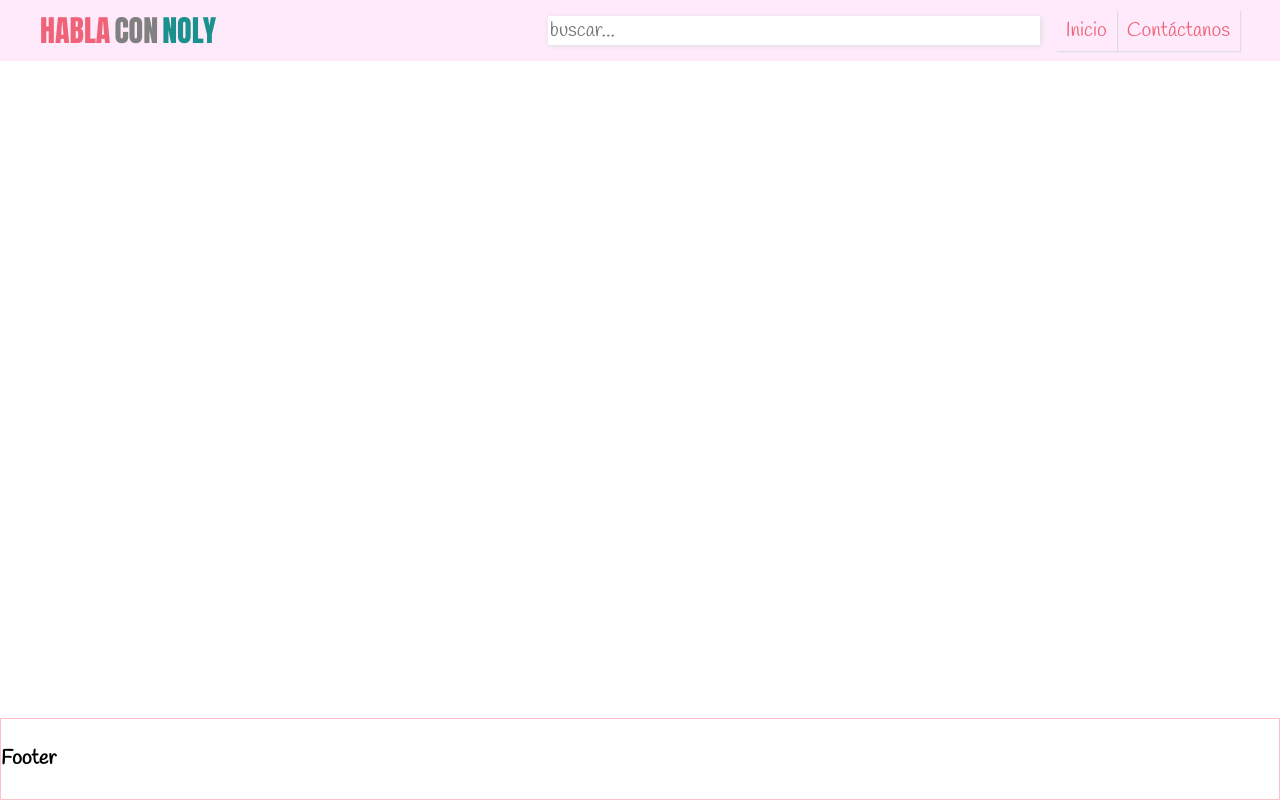
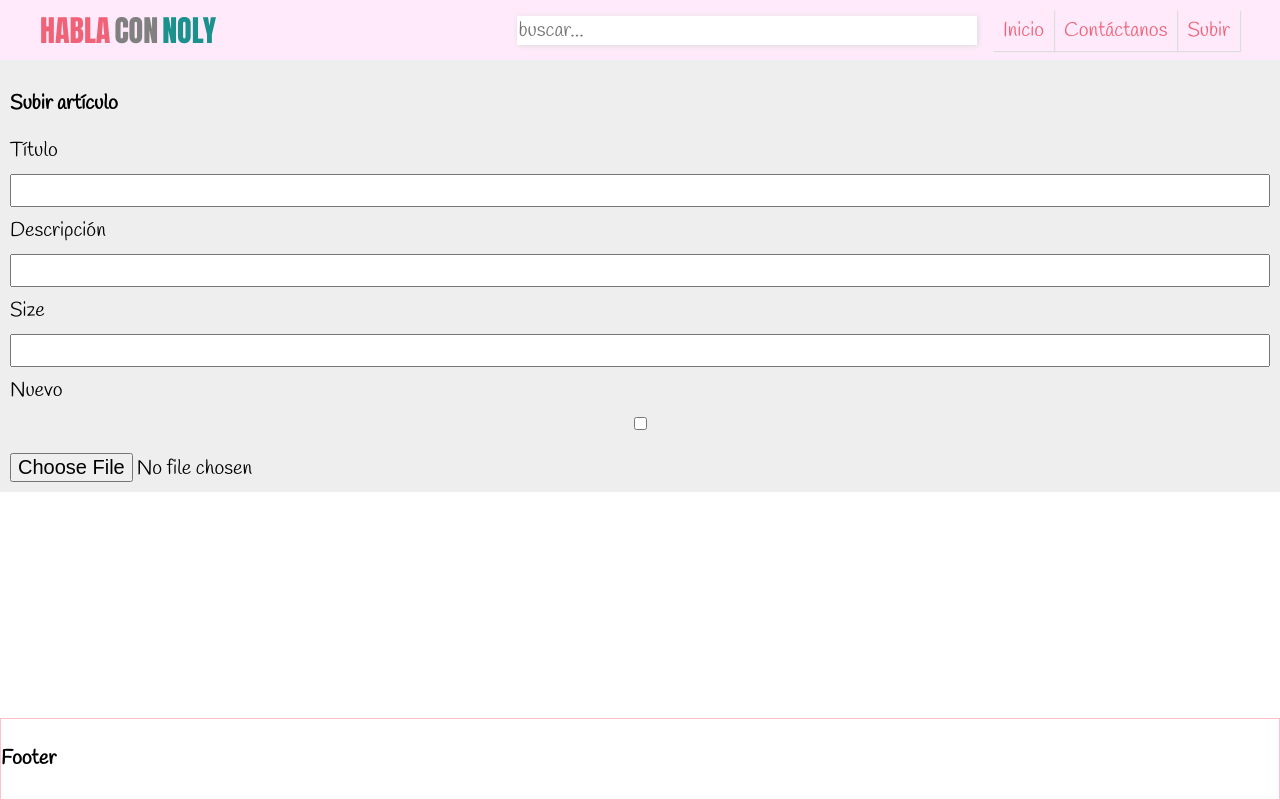
Before and after one commit to zeniff81/noly, a React (Create React App) app: page /itemupload in a window 1280 px wide. Built offline with nearby package versions, Linux system fonts and the light colour scheme.

Commit message:
useStorage out of ProgressBar and into ItemUpdate (then <ProgressBar progress={progress} />

```diff
--- a/src/App.js
+++ b/src/App.js
@@ -24,7 +24,7 @@ function App() {
 						<Route path="/contactus" component={ContactUs} />
 						<Route path="/purchase/:selectedImage" component={Purchase} />
 						<Route path="/thankyoupurchase" component={ThankYouPurchase} />
-						<Route path="/imgupload" component={ItemUpload} />
+						<Route path="/itemupload" component={ItemUpload} />
 					</Switch>
 				</Content>
 				<Footer />
--- a/src/components/ItemUpload.js
+++ b/src/components/ItemUpload.js
@@ -1,7 +1,8 @@
-import React from 'react';
+import '../css/ItemUpload.css';
 import { useState } from 'react';
 import ProgressBar from './ProgressBar';
-import '../css/ItemUpload.css';
+import React from 'react';
+import useStorage from '../firestore/useStorage';
 
 function ItemUpload() {
 	const [file, setFile] = useState(null);
@@ -9,6 +10,7 @@ function ItemUpload() {
 	const [title, setTitle] = useState('');
 	const [description, setDescription] = useState('');
 	const [size, setSize] = useState('');
+	const { progress, url } = useStorage(file);
 
 	const onChangeHandler = (e) => {
 		const selected = e.target.files[0];
@@ -46,10 +48,13 @@ function ItemUpload() {
 				<label htmlFor="size">Size</label>
 				<input type="text" id="size" value={size} onChange={textInputChange} />
 
+				<label htmlFor="isnew">Nuevo</label>
+				<input type="checkbox" name="" id="isnew" />
+
 				<label htmlFor="file"></label>
 				<input type="file" name="" id="file" onChange={onChangeHandler} />
 
-				{file && <ProgressBar file={file} setFile={setFile} />}
+				{file && <ProgressBar progress={progress} />}
 			</div>
 		</div>
 	);
--- a/src/components/Navbar.js
+++ b/src/components/Navbar.js
@@ -25,6 +25,10 @@ function Navbar() {
 				<Link to="/contactus" className="Link">
 					<button>Contáctanos</button>
 				</Link>
+
+				<Link to="/itemupload" className="Link">
+					<button>Subir</button>
+				</Link>
 			</div>
 		</div>
 	);
--- a/src/components/ProgressBar.js
+++ b/src/components/ProgressBar.js
@@ -1,11 +1,9 @@
 import React from 'react';
-import useStorage from '../firestore/useStorage';
 import '../css/ProgressBar.css';
 
-function ProgressBar({ file, setFile }) {
-	const { progress, url } = useStorage(file);
+function ProgressBar({ progress }) {
 	return (
-		<div className="progressbar">
+		<div className="progressbar" style={{ width: `${progress}%` }}>
 			<div className="progressbar__text">{progress}%</div>
 		</div>
 	);
--- a/src/css/ProgressBar.css
+++ b/src/css/ProgressBar.css
@@ -1,5 +1,6 @@
 .progressbar {
 	border: 1px solid #000;
+	background: yellowgreen;
 	height: 30px;
 	width: 100%;
 }
--- a/src/firestore/useStorage.js
+++ b/src/firestore/useStorage.js
@@ -1,5 +1,5 @@
 import { useEffect, useState } from 'react';
-import { projectStorage } from '../firestore/config';
+import { projectStorage, projectFirestore } from '../firestore/config';
 
 const useStorage = (file) => {
 	const [progress, setProgress] = useState(0);
@@ -7,7 +7,9 @@ const useStorage = (file) => {
 	const [url, setUrl] = useState(0);
 
 	useEffect(() => {
+		if (!file) return;
 		const storageRef = projectStorage.ref(file.name);
+		const firestoreRef = projectFirestore.ref();
 
 		storageRef.put(file).on(
 			'state_changed',
```
Also changed, not shown: src/test.txt (deleted).
